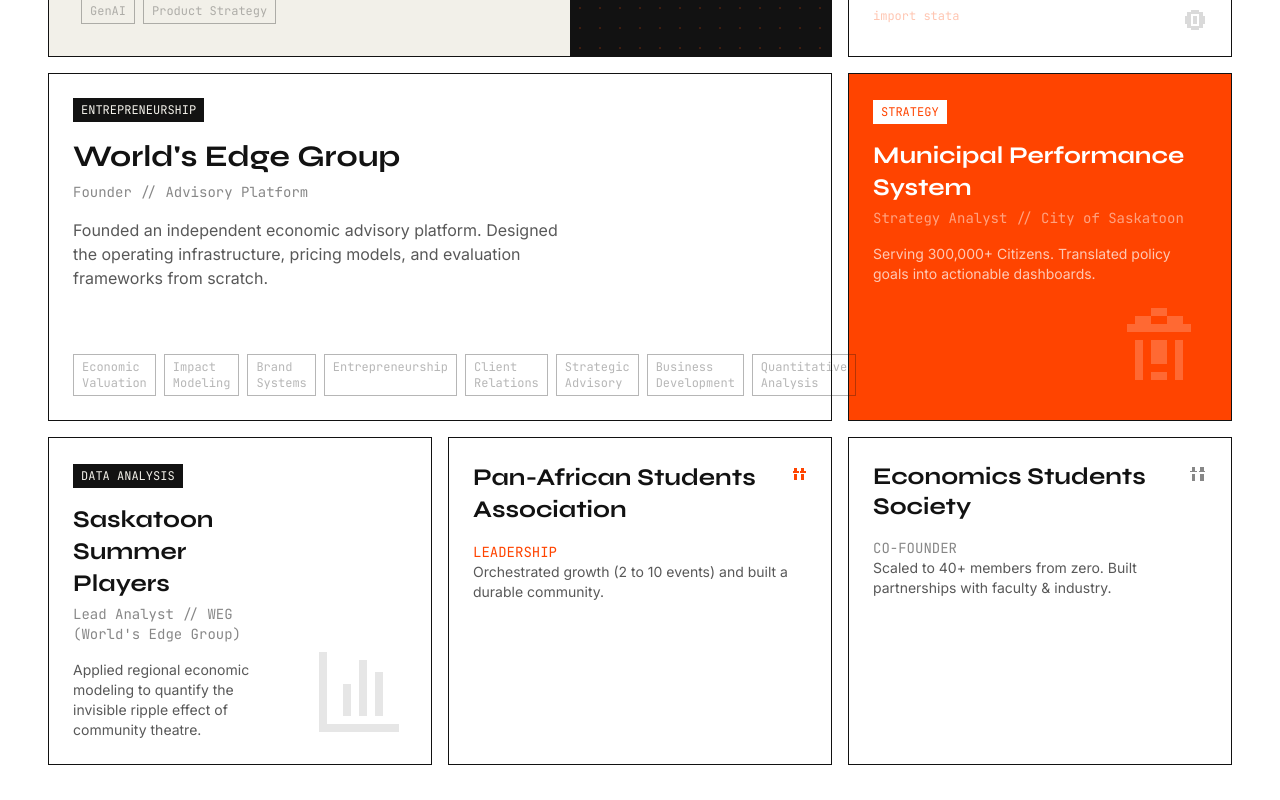
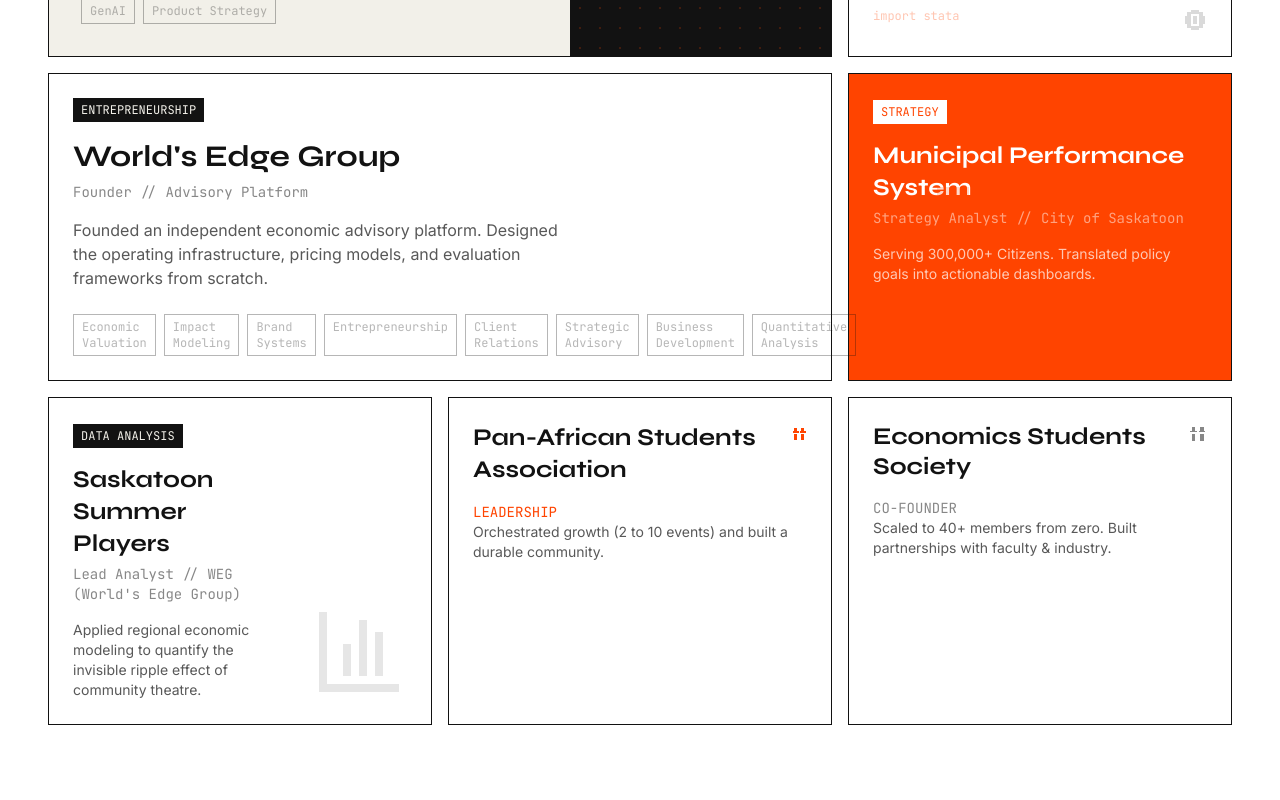
Before and after one commit to A-Pamimo/pamimo_com, a Next.js app: page / in a window 1280 px wide. Shown: the part 2237-3037 px from the top of the page. Built offline with nearby package versions, Linux system fonts and the light colour scheme.

Commit message:
Remove awkward icon from Municipal Performance card

```diff
--- a/components/ProjectCard.tsx
+++ b/components/ProjectCard.tsx
@@ -121,7 +121,6 @@
                  {getIcon('wfp')}
              </div>
         )}
-        {project.id === 'city' && getIcon('city')}
         {project.id === 'sctc' && <div className="flex items-end">{getIcon('sctc')}</div>}
       </div>
     </div>
```
